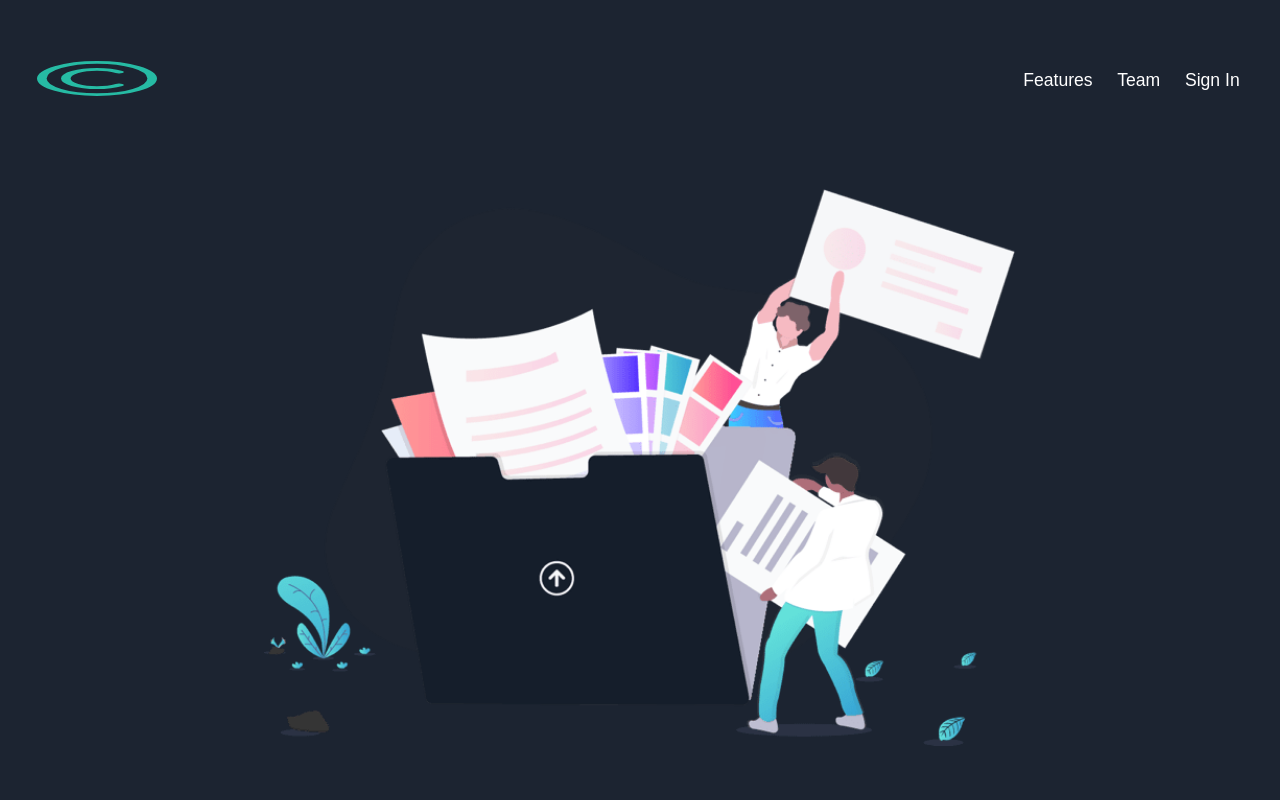
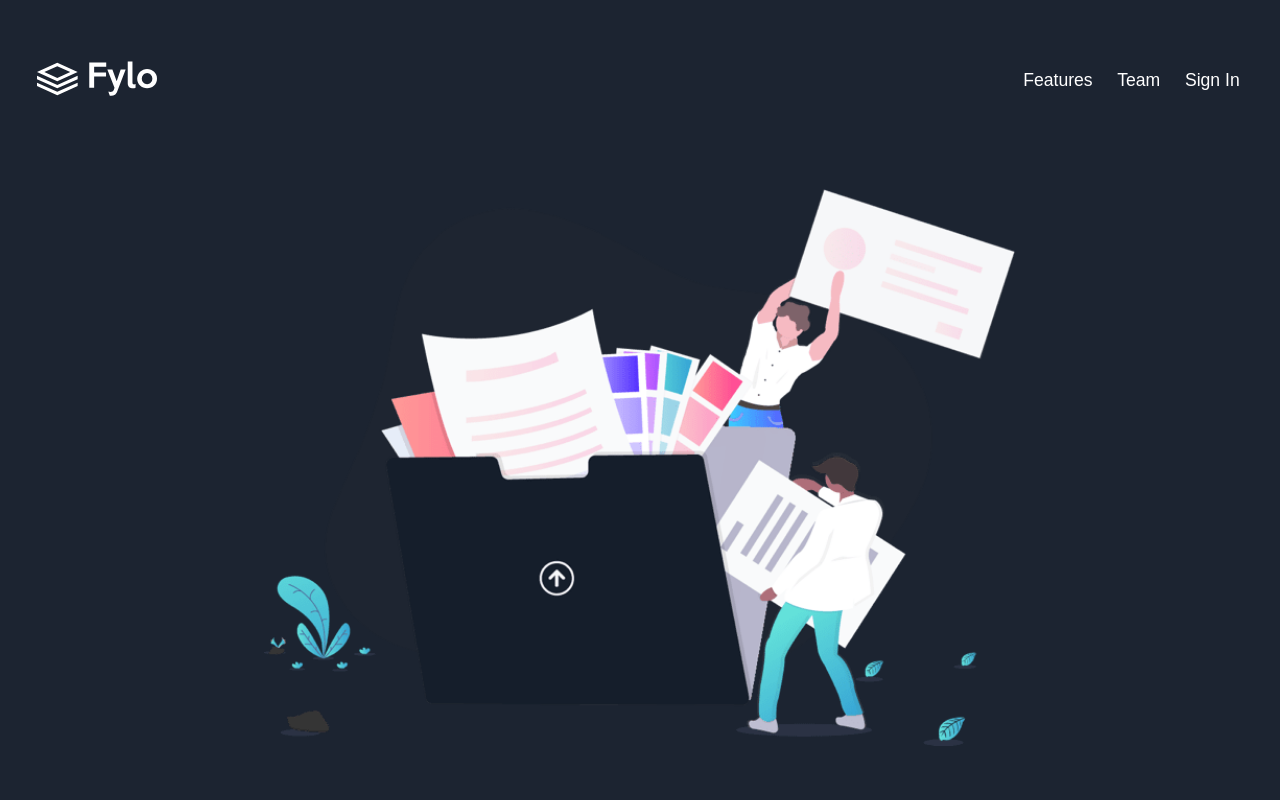
Before and after one commit to King-Kite/king-kite.github.io, a plain HTML site: page index.html in a window 1280 px wide. Shown: the top 800 px of the page. Drawn offline with Linux system fonts and the light colour scheme.

Commit message:
Update index.html

```diff
--- a/index.html
+++ b/index.html
@@ -14,7 +14,7 @@
   <body>
     <header>
       <div class="header-container">
-        <img class="logo" src="images/logo.svg" alt="Fylo" />
+        <img class="logo" src="images/logo2.svg" alt="Fylo" />
         <ul class="nav">
           <li>features</li>
           <li>team</li>
@@ -167,7 +167,7 @@
     <footer>
       <div class="footer-container">
         <section class="footer-head-section">
-          <img src="images/logo.svg" alt="Fylo" />
+          <img src="images/logo2.svg" alt="Fylo" />
           <div class="location footer-icon-text">
             <div class="footer-icon">
               <img src="images/icon-location.svg" alt="Location" />
```
